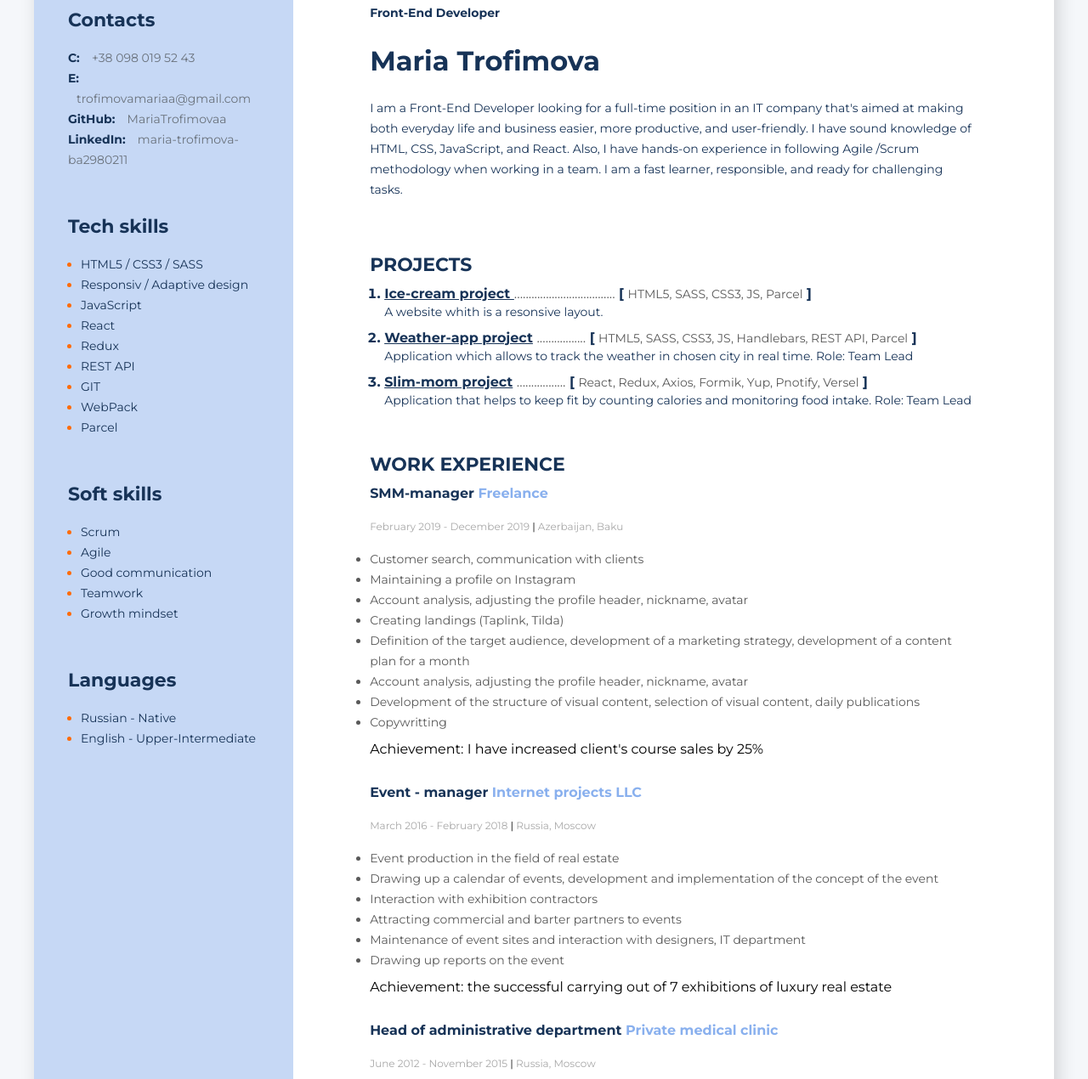
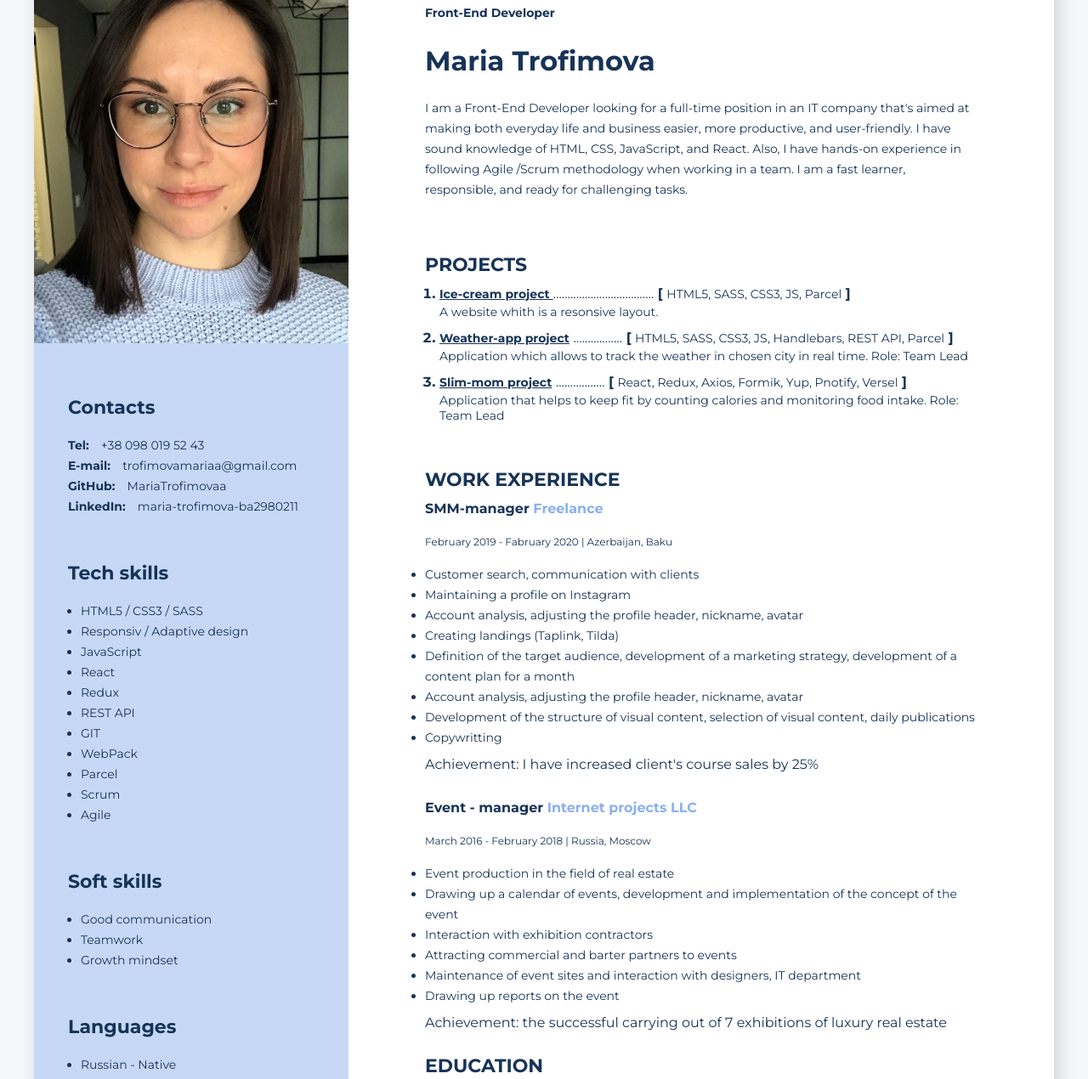
Before and after one commit to MariaTrofimovaa/trofimova-cv, a plain HTML site: page index.html in a window 1280 px wide. Shown: the part 147-1417 px from the top of the page at 85% size. Drawn offline with Linux system fonts and the light colour scheme.

Commit message:
fixed cv

```diff
--- a/css/style.css
+++ b/css/style.css
@@ -50,7 +50,7 @@ body {
   font-size: 22px;
   font-weight: 700;
   line-height: 24px;
-  color: #173357;
+  /* color: #173357; */
   margin-bottom: 20px;
 }
 
@@ -58,7 +58,7 @@ body {
   font-size: 14px;
   font-weight: 400;
   line-height: 24px;
-  color: #6a727c;
+  color: #173357;;
   margin: 10px;
   text-decoration: none;
 }
@@ -67,7 +67,7 @@ body {
   font-size: 14px;
   font-weight: 700;
   line-height: 24px;
-  color: #173357;
+  /* color: #173357; */
 }
 
 .tech-skills-title {
@@ -75,7 +75,7 @@ body {
   font-weight: 700;
   line-height: 24px;
   margin-bottom: 20px;
-  color: #173357;
+  /* color: #173357; */
 }
 
 .tech-skills-container {
@@ -89,12 +89,12 @@ body {
   font-weight: 400;
   line-height: 24px;
   margin-left: 15px;
-  color: #ff6b08;
+  /* color: #173357; */
 }
 
-.tech-skills-text {
+/* .tech-skills-text {
   color: #173357;
-}
+} */
 
 .soft-skills-container {
   margin-left: 40px;
@@ -107,7 +107,7 @@ body {
   font-weight: 700;
   line-height: 24px;
   margin-bottom: 20px;
-  color: #173357;
+  /* color: #173357; */
 }
 
 .soft-skills-item {
@@ -115,12 +115,12 @@ body {
   font-weight: 400;
   line-height: 24px;
   margin-left: 15px;
-  color: #ff6b08;
+  /* color: #173357; */
 }
 
-.soft-skills-text {
+/* .soft-skills-text {
   color: #173357;
-}
+} */
 
 .profession {
   font-size: 14px;
@@ -159,26 +159,26 @@ body {
 
 .projects-link {
   color: #173357;
-  font-size: 16px;
+  font-size: 14px;
   font-weight: 700;
   line-height: 24px;
 }
 
 .tech-name {
-  color: #595959;
+  /* color: #595959; */
   font-size: 14px;
   font-weight: 400;
   line-height: 24px;
 }
 
 .dots {
-  color: #595959;
+  /* color: #595959; */
   font-weight: 400;
 }
 
 .projects-name {
-  /* color: #595959; */
-  font-size: 16px;
+  color: #595959;
+  font-size: 14px;
   font-weight: 500;
 }
 
@@ -198,7 +198,7 @@ body {
 }
 
 .profession-title {
-  font-size: 16px;
+  font-size: 14npm px;
   font-weight: 700;
   line-height: 24px;
   margin-top: 10px;
@@ -210,15 +210,15 @@ body {
 }
 
 .profession-time {
-  color: #a8a8a8;
+  /* color: #a8a8a8; */
   font-size: 12px;
   font-weight: 400;
   line-height: 24px;
 }
 
-.profession-devider {
+/* .profession-devider {
   color: black;
-}
+} */
 
 .profession-duties {
   margin-top: 14px;
@@ -226,7 +226,7 @@ body {
 }
 
 .profession-duties-item {
-  color: #595959;
+  /* color: #595959; */
   font-size: 14px;
   font-weight: 400;
   line-height: 24px;
@@ -234,7 +234,7 @@ body {
 
 .profession-ach {
   margin-top: 10px;
-  color: black;
+  /* color: black; */
 }
 
 .education-name {
@@ -246,7 +246,7 @@ body {
 }
 
 .education-category {
-  color: #000000;
+  /* color: #000000; */
   font-size: 14px;
   font-weight: 700;
   line-height: 24px;
--- a/index.html
+++ b/index.html
@@ -22,13 +22,13 @@
           <div class="contacts-container">
             <h3 class="contacts-title">Contacts</h3>
             <div>
-              <span class="contacts-link-type">C:</span>
+              <span class="contacts-link-type">Tel:</span>
               <a class="contacts-link" href="tel:+380980195243"
                 >+38 098 019 52 43</a
               >
             </div>
             <div>
-              <span class="contacts-link-type">E:</span>
+              <span class="contacts-link-type">E-mail:</span>
               <a class="contacts-link" href="mailto:chornyiav@gmail.com"
                 >trofimovamariaa@gmail.com</a
               >
@@ -81,18 +81,18 @@
               <li class="tech-skills-item">
                 <span class="tech-skills-text">Parcel</span>
               </li>
+              <li class="soft-skills-item">
+                <span class="soft-skills-text">Scrum</span>
+              </li>
+              <li class="soft-skills-item">
+                <span class="soft-skills-text">Agile</span>
+              </li>
             </ul>
           </div>
           <!--soft skills container-->
           <div class="soft-skills-container">
             <h3 class="soft-skills-title">Soft skills</h3>
             <ul>
-              <li class="soft-skills-item">
-                <span class="soft-skills-text">Scrum</span>
-              </li>
-              <li class="soft-skills-item">
-                <span class="soft-skills-text">Agile</span>
-              </li>
               <li class="soft-skills-item">
                 <span class="soft-skills-text">Good communication</span>
               </li>
@@ -209,7 +209,7 @@
               <span class="profession-company">Freelance</span>
             </h4>
             <span class="profession-time"
-              >February 2019 - December 2019
+              >February 2019 - Fabruary 2020
               <span class="profession-devider">| </span> Azerbaijan, Baku</span
             >
 
@@ -284,7 +284,7 @@
           </div>
 
           <!--company 3-->
-          <div>
+          <!-- <div>
             <h4 class="profession-title">
               Head of administrative department
               <span class="profession-company">Private medical clinic</span>
@@ -327,7 +327,7 @@
               </p>
             </ul>
           </div>
-        </div>
+        </div> -->
 
         <!--education container-->
         <div>
@@ -344,9 +344,19 @@
               <span class="profession-devider">|</span> Russia</span
             >
           </div>
-          <!--education 2-->
           <h3 class="about-me-title">ADDITIONAL EDUCATION</h3>
 
+          <!--education 2-->
+          <div>
+            <p class="education-name">Go IT</p>
+            <p class="education-category">Front-End Developer</p>
+            <span class="profession-time"
+              >October 2020 - up to now
+              <span class="profession-devider">|</span> Ukraine</span
+            >
+          </div>
+
+          <!--education 3-->
           <div>
             <p class="education-name">SMM school of Damir Halilov</p>
             <p class="education-category">SMM-manager</p>
@@ -355,15 +365,6 @@
               <span class="profession-devider">|</span> Russia</span
             >
           </div>
-          <!--education 3-->
-          <div>
-            <p class="education-name">Go IT</p>
-            <p class="education-category">Front-End Developer</p>
-            <span class="profession-time"
-              >October 2020 - up to now
-              <span class="profession-devider">|</span> Ukraine</span
-            >
-          </div>
         </div>
       </div>
     </div>
```
Also changed, not shown: img/photo.png (added), img/photo1.png (added).
